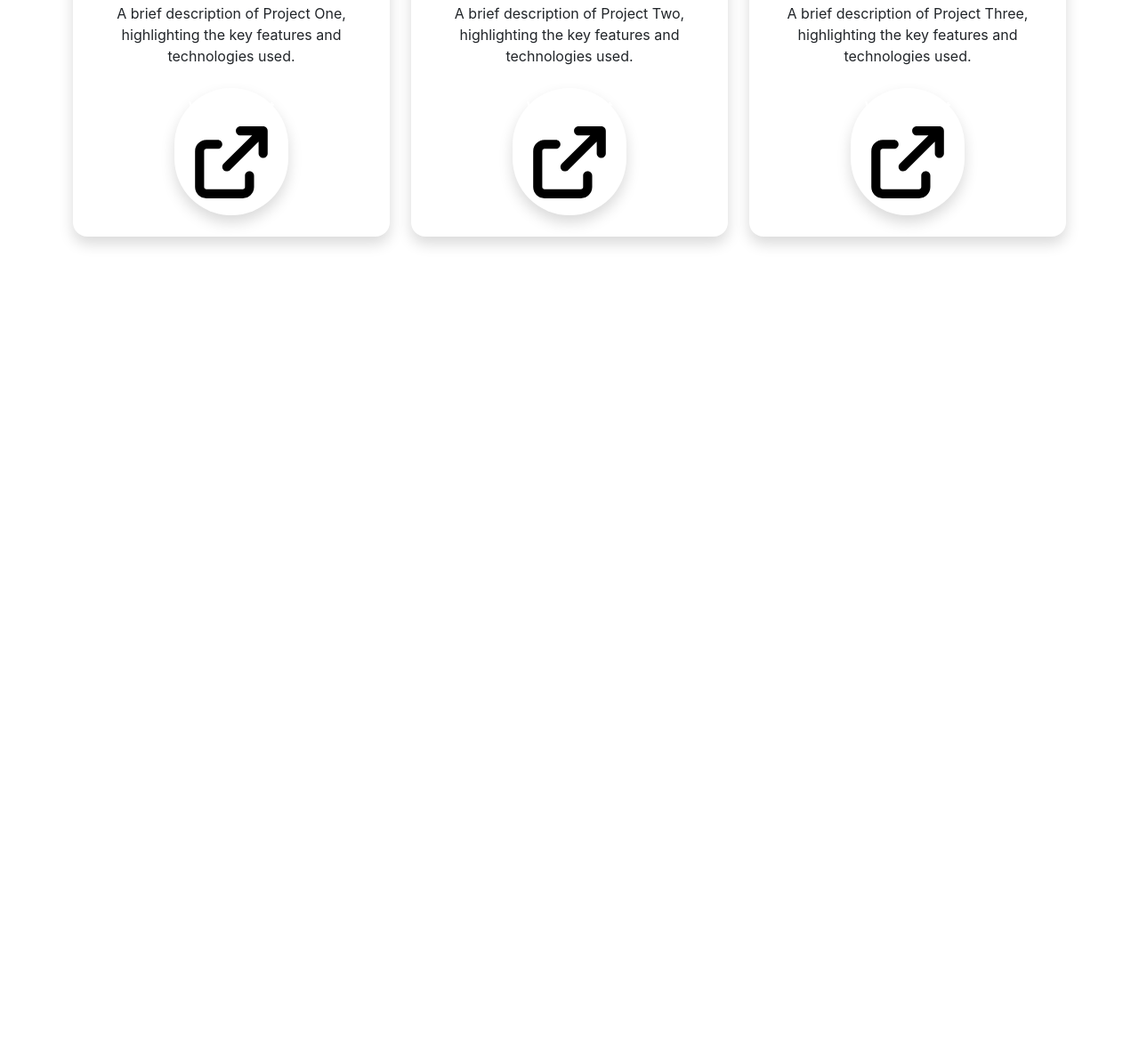
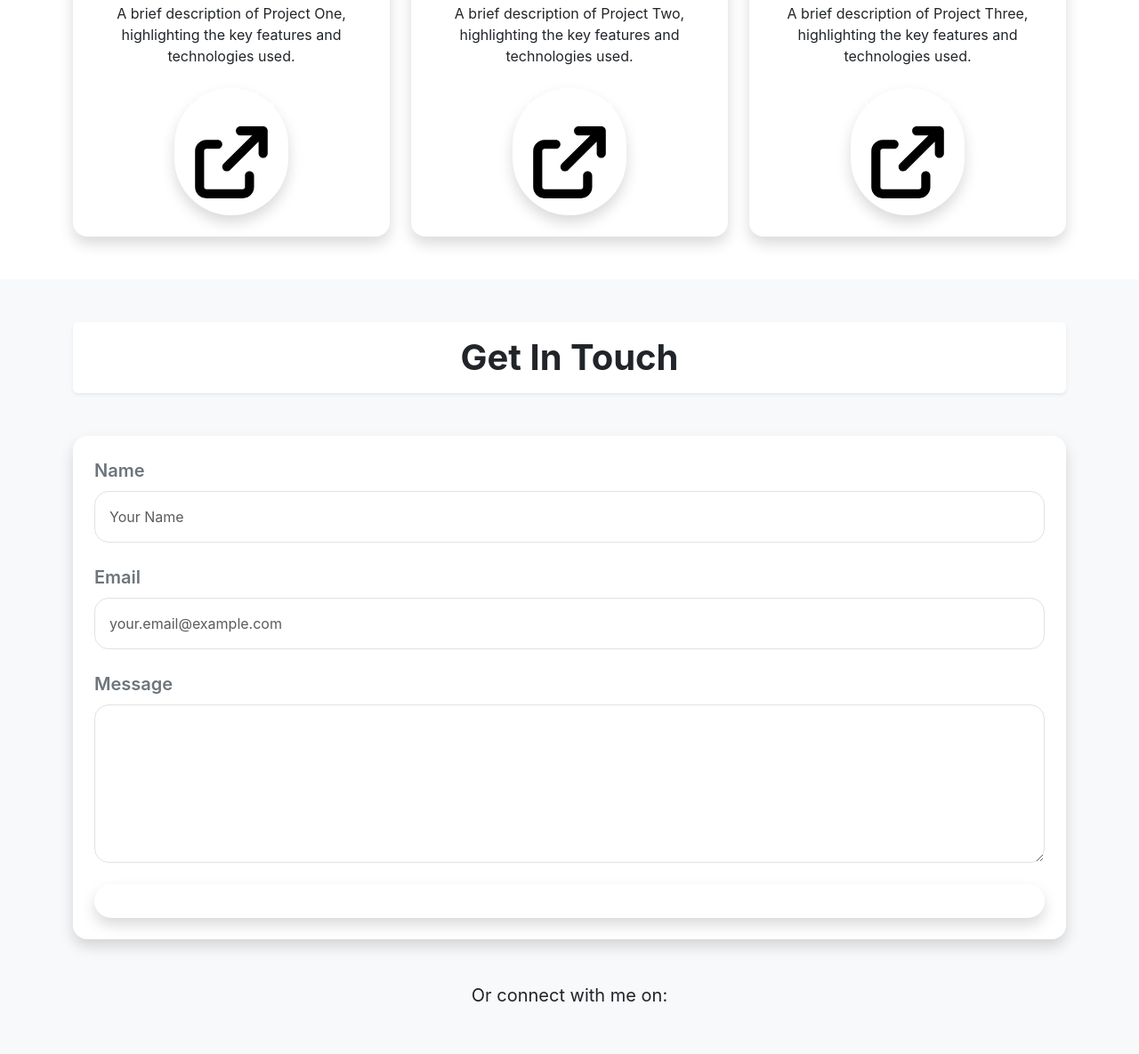
Before and after one commit to Jspanglez/jeev-portfolio, a plain HTML site: page index.html in a window 1280 px wide. Shown: the part 2438-3623 px from the top of the page at 89% size. Before the commit the page ends 2752 px from the top, so only its background shows below. Drawn offline with Linux system fonts and the light colour scheme.

Commit message:
Add content and bootstrap styling for the contact section

```diff
--- a/index.html
+++ b/index.html
@@ -147,8 +147,45 @@
     </div>
   </section>
 
-  <section id="contact">
-
+  <!-- Contact -->
+  <section id="contact" class="py-5 px-2 bg-light">
+    <div id="contactContainer" class="container-lg mx-auto">
+      <h2 class="shadow-sm text-center fs-1 fw-bold rounded p-3 mb-5"
+          style="background-color: #ffffff;">
+        Get In Touch
+      </h2>
+      <!-- Form -->
+      <div class="bg-white shadow rounded-4 p-4">
+        <label for="name" class="form-label text-secondary fs-5 fw-semibold mb-2">Name</label>
+        <div class="mb-4">
+          <input type="text" class="form-control p-3 rounded-4" id="name" placeholder="Your Name" required>
+        </div>
+        <label for="email" class="form-label text-secondary fs-5 fw-semibold mb-2">Email</label>
+        <div class="mb-4">
+          <input type="text" class="form-control p-3 rounded-4" id="email" placeholder="your.email@example.com" required>
+        </div>
+        <label for="message" class="form-label text-secondary fs-5 fw-semibold mb-2">Message</label>
+        <div class="mb-4">
+          <textarea name="message" id="message" rows="6" class="form-control p-3 rounded-4"></textarea>
+        </div>
+        <button type="submit" id="btnSubmit" class="btn btn-indigo rounded-pill shadow fw-semibold w-100 text-white transition-btn">
+          Send Message
+        </button>
+      </div>
+      <div class="mt-5 text-center text-dark">
+        <p class="fs-5">
+          Or connect with me on:
+        </p>
+        <div class="d-flex justify-content-center mt-4 gap-2">
+          <a href="https://www.linkedin.com/in/jeev-pangli-4a1234272/?skipRedirect=true" target="_blank">
+            <img src="/img/square-linkedin-brands-solid-full.svg" alt="LinkedIn logo" class="logo">
+          </a>
+          <a href="https://github.com/Jspanglez" target="_blank">
+            <img src="/img/square-github-brands-solid-full.svg" alt="GitHub logo" class="logo">
+          </a>
+        </div>
+      </div>
+    </div>
   </section>
 
   <script src="/js/bootstrap.min.js"></script>
```
